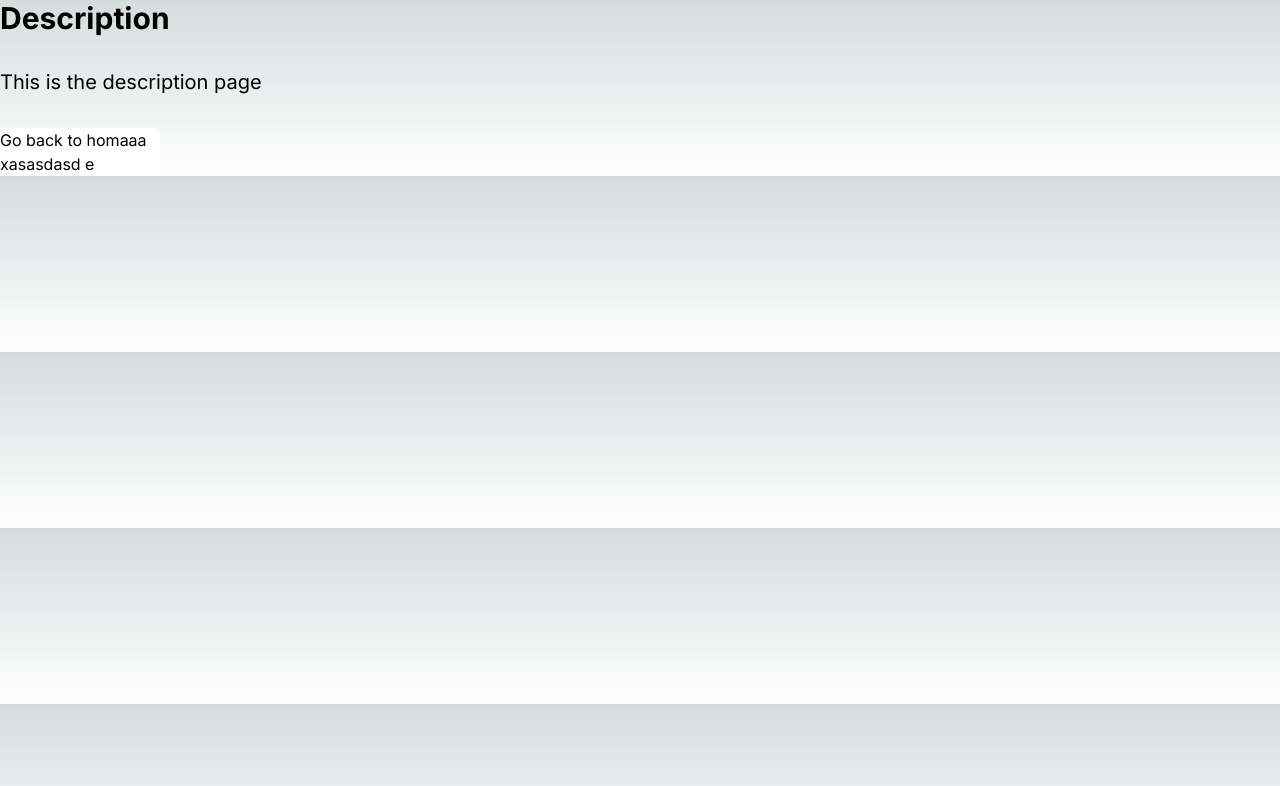
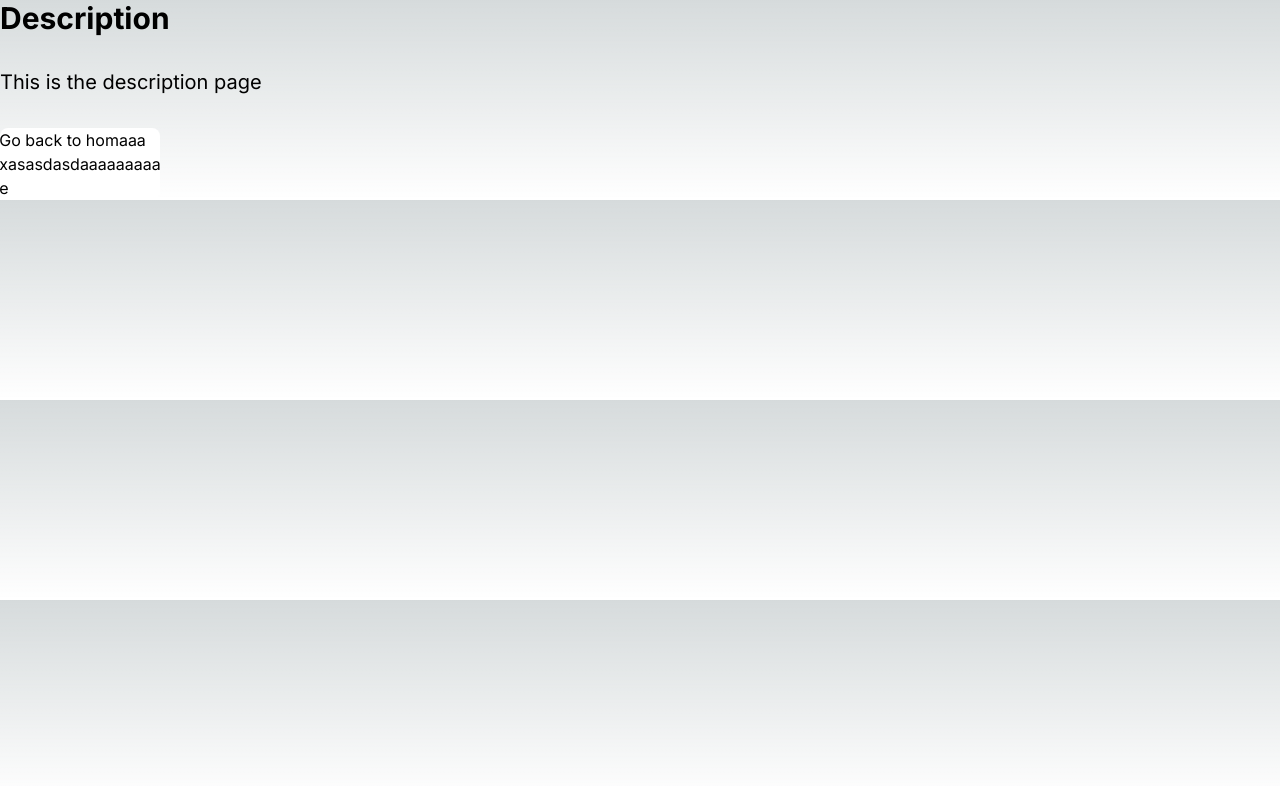
Before and after one commit to massu-159/next-test-anime, a Next.js app: page /description in a window 1280 px wide. Shown: the top 786 px of the page. Built offline with nearby package versions, Linux system fonts and the light colour scheme.

Commit message:
ええええええ

```diff
--- a/app/description/page.tsx
+++ b/app/description/page.tsx
@@ -5,7 +5,7 @@ export default function Home() {
       <p className="text-xl my-8">This is the description page</p>
       <div className="w-40 flex bg-white justify-center items-center rounded-lg">
         <a href="/" className="text-black">Go back to homaaa
-          xasasdasd
+          xasasdasdaaaaaaaaa
           e</a>
       </div>
     </div>
```
